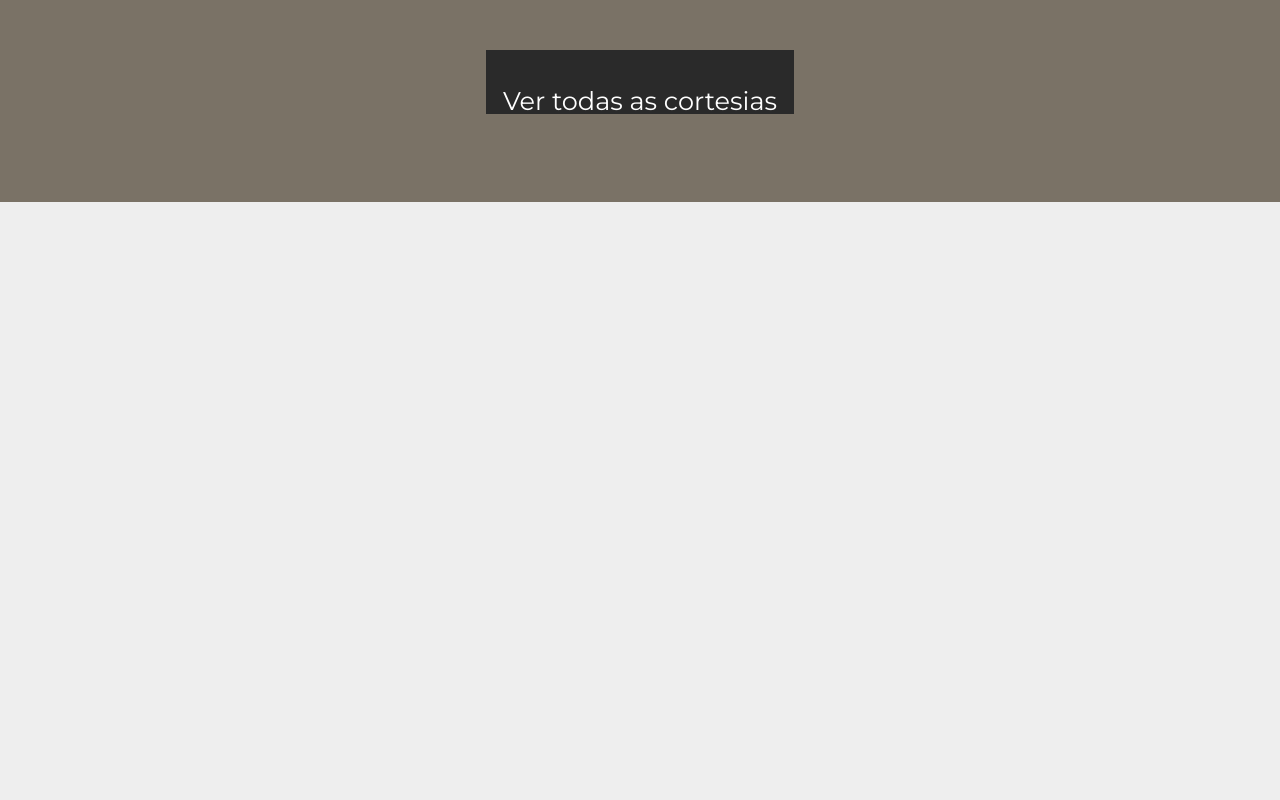
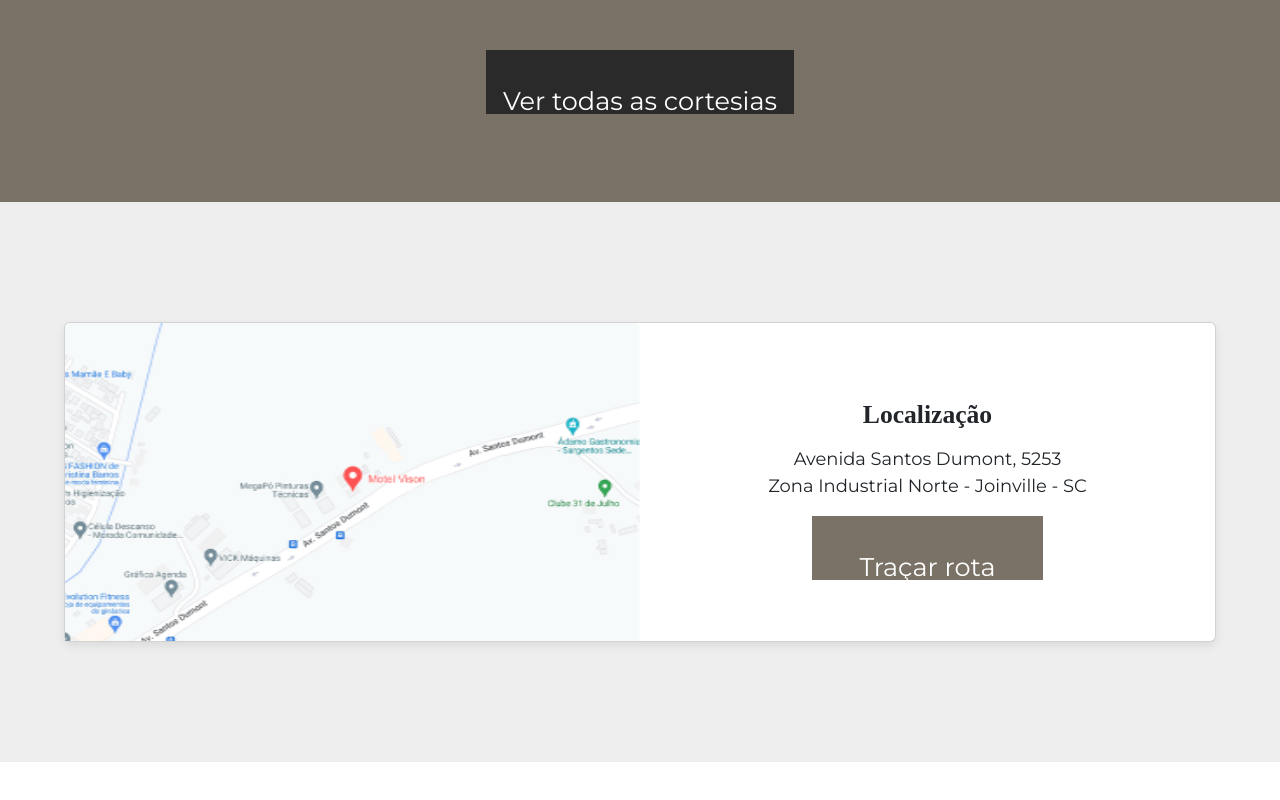
Before and after one commit to GefersonLopes/guia_moteis-front-end, a React (Create React App) app: page /dashboard in a window 1280 px wide. Shown: the part 3158-3958 px from the top of the page. After the commit the page ends 3920 px from the top, so only its background shows below. Built offline with nearby package versions, Linux system fonts and the light colour scheme.

Commit message:
feat: create route localização

```diff
--- /dev/null
+++ b/src/components/bootstrap/cardLocalizacao/cardLocalizacao.tsx
@@ -0,0 +1,27 @@
+//import bootstrap
+import Button from 'react-bootstrap/Button';
+import Card from 'react-bootstrap/Card';
+
+//import styled-components
+import { MainLocalizacao } from './styled';
+
+//import styled-components
+import mapa from '../../../img/localizacao/mapa.png';
+
+export const CardLocalizacao = () => {
+  return (
+    <MainLocalizacao>
+      <Card>
+        <Card.Img variant="top" src={mapa} />
+        <Card.Body>
+          <Card.Title>Localização</Card.Title>
+          <Card.Text>
+            Avenida Santos Dumont, 5253 <br /> Zona Industrial Norte - Joinville
+            - SC
+          </Card.Text>
+          <Button variant="primary">Traçar rota</Button>
+        </Card.Body>
+      </Card>
+    </MainLocalizacao>
+  );
+};
--- /dev/null
+++ b/src/components/bootstrap/cardLocalizacao/styled.ts
@@ -0,0 +1,103 @@
+import styled from 'styled-components';
+
+export const MainLocalizacao = styled.main`
+  width: 100%;
+  height: 100%;
+  padding: 2rem 0;
+
+  display: flex;
+  align-items: center;
+  justify-items: center;
+
+  .card {
+    width: 80%;
+    height: 160vw;
+
+    margin: 0 auto;
+    box-shadow: 0px 4px 10px rgba(0, 0, 0, 0.08);
+
+    text-align: center;
+
+    @media screen and (min-width: 375px) {
+      height: 135vw;
+    }
+
+    @media screen and (min-width: 768px) {
+      display: flex;
+      flex-direction: row;
+
+      width: 90vw;
+      height: 40vh;
+    }
+
+    img {
+      @media screen and (min-width: 768px) {
+        width: 50%;
+        height: 100%;
+      }
+    }
+
+    .card-body {
+      @media screen and (min-width: 768px) {
+        width: 50%;
+        height: 100%;
+        display: flex;
+        flex-direction: column;
+        align-items: center;
+        justify-content: center;
+      }
+    }
+
+    .h5 {
+      margin: 1rem 0;
+      font-size: 2rem;
+      font-family: Playfair;
+      font-weight: bold;
+
+      @media screen and (min-width: 768px) {
+        font-size: 1.6rem;
+      }
+
+      @media screen and (min-width: 2560px) {
+        font-size: 3vw;
+      }
+    }
+    p {
+      font-size: 1rem;
+      font-family: Montserrat;
+      font-weight: 400;
+
+      @media screen and (min-width: 768px) {
+        font-size: 1.4vw;
+      }
+    }
+
+    button {
+      background-color: #7a7266;
+
+      width: 8rem;
+      height: 3rem;
+      border-radius: 0;
+      border: #7a7266;
+
+      flex-direction: column;
+      align-items: center;
+      justify-content: center;
+
+      font-family: Montserrat;
+
+      &:hover {
+        transition: 1.25s;
+        background-color: #5a493e;
+      }
+
+      @media screen and (min-width: 768px) {
+        width: 18vw;
+        height: 6vh;
+        font-size: 2vw;
+        font-family: Montserrat;
+        padding: 2rem 0;
+      }
+    }
+  }
+`;
--- a/src/index.css
+++ b/src/index.css
@@ -187,6 +187,12 @@ table {
 
 #localizacao {
   background-color: #eeeeee;
+  height: 130vh;
+}
+@media screen and (min-width: 768px) {
+  #localizacao {
+    height: 70vh;
+  }
 }
 
 /* Configurações do scroll do body */
--- /dev/null
+++ b/src/sections/contato.tsx
@@ -0,0 +1,6 @@
+// import styled-components
+import { Page } from '../components/styled_components/page/styled';
+
+export const Contato = () => {
+  return <Page id="contato"></Page>;
+};
--- a/src/sections/localizacao.tsx
+++ b/src/sections/localizacao.tsx
@@ -1,6 +1,11 @@
 // import styled-components
+import { CardLocalizacao } from '../components/bootstrap/cardLocalizacao/cardLocalizacao';
 import { Page } from '../components/styled_components/page/styled';
 
 export const Localizacao = () => {
-  return <Page id="localizacao"></Page>;
+  return (
+    <Page id="localizacao">
+      <CardLocalizacao />
+    </Page>
+  );
 };
```
Also changed, not shown: src/img/localizacao/mapa.png (added), 1 other file (tests, documents, lock files or other folders).
